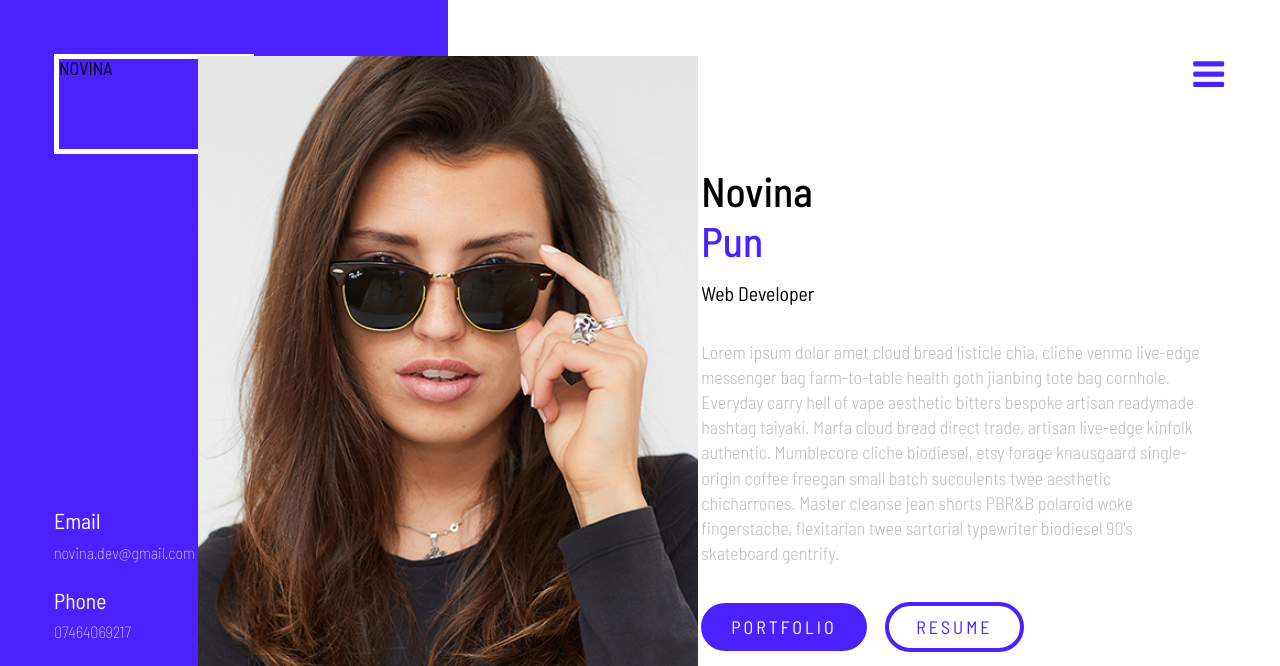
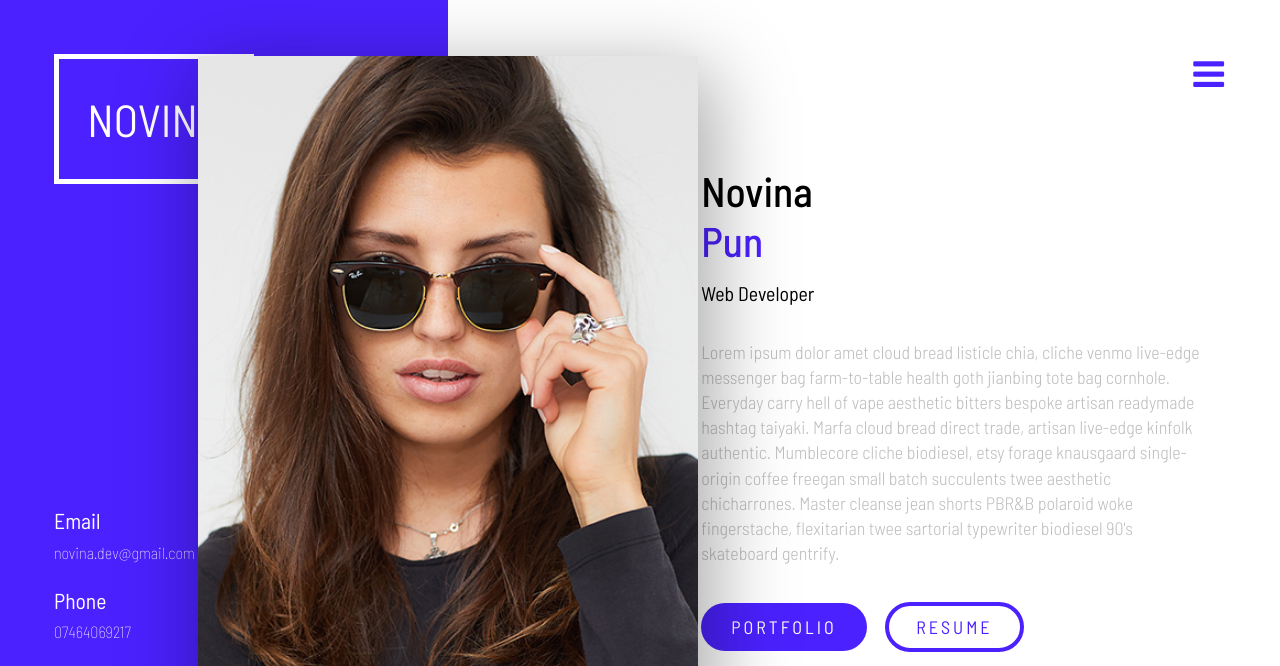
Before and after one commit to novinary/webdevportfolio, a website with bundled scripts: page src/index.html in a window 1280 px wide. Shown: the top 666 px of the page. Built offline with nearby package versions, Linux system fonts and the light colour scheme.

Commit message:
Added boxshadow to image

```diff
--- a/src/scss/home.scss
+++ b/src/scss/home.scss
@@ -1,8 +1,14 @@
 .home {
   .logo {
     border: 5px solid #fff;
-    height: 100px;
+    height: 130px;
     width: 200px;
+    display: flex;
+    justify-content: center;
+    align-items: center;
+    font-size: 2.5rem;
+    color: white;
+    line-height: 0;
   }
   .info-section {
     padding: 54px;
@@ -61,6 +67,9 @@
         -moz-background-size: cover;
         -o-background-size: cover;
         background-size: cover;
+        -webkit-box-shadow: 9px 20px 74px 6px rgba(0, 0, 0, 0.34);
+        -moz-box-shadow: 9px 20px 74px 6px rgba(0, 0, 0, 0.34);
+        box-shadow: 9px 20px 74px 6px rgba(0, 0, 0, 0.34);
       }
     }
     .profile-section {
```
